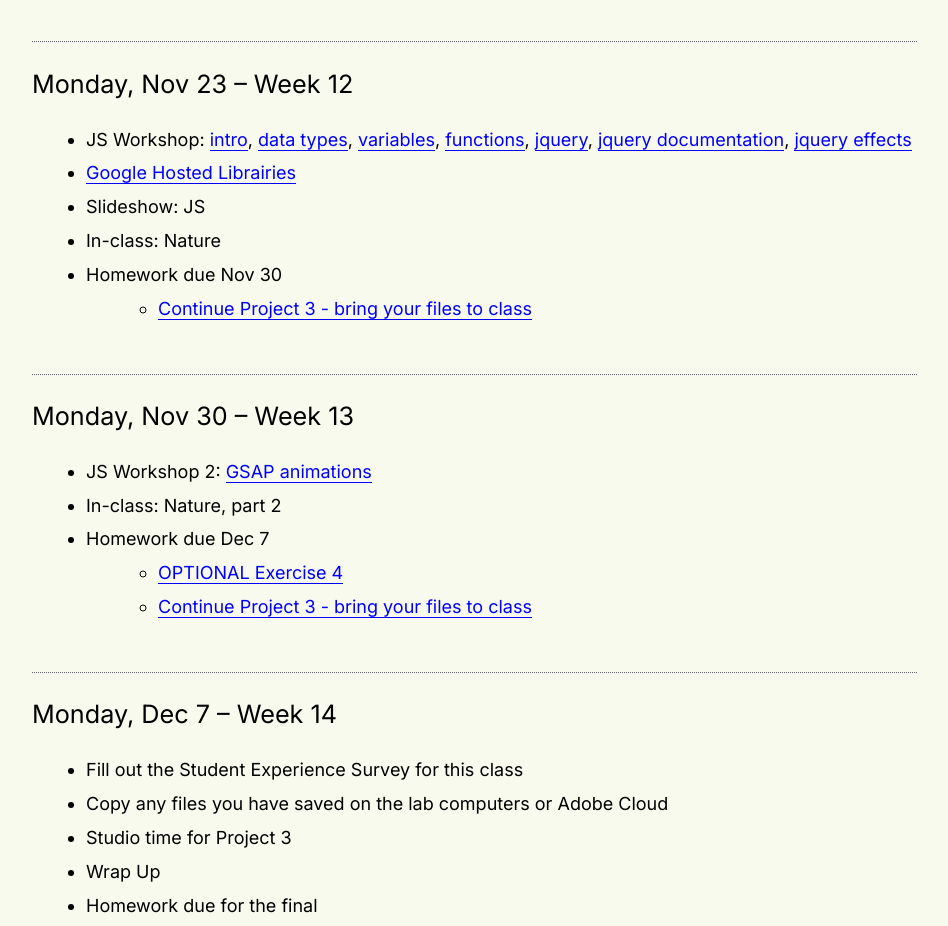
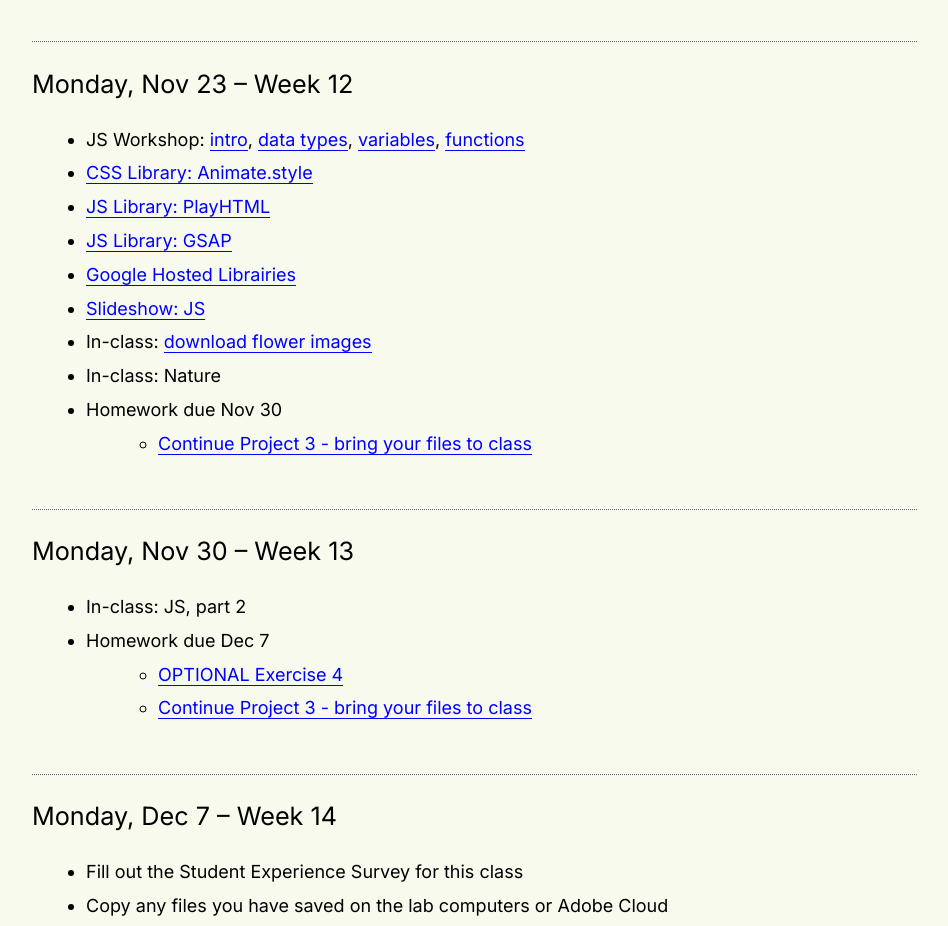
Before and after one commit to fordhamweb/fordhamweb.github.io, a plain HTML site: page index.html in a window 1280 px wide. Shown: the part 4380-5306 px from the top of the page, without its empty margins (313-1261 px from the left). Drawn offline with nearby package versions, Linux system fonts and the light colour scheme.

Commit message:
Update JS Workshop links and content for Week 12

```diff
--- a/index.html
+++ b/index.html
@@ -238,9 +238,13 @@
 <h2>Monday, Nov 23 – Week 12</h2>
   <ul>
   <!--<li>Website Pick: <a href="https://mattwilley.co.uk/" target="_blank">Matt Willey (Grace)</a></li>-->
-    <li>JS Workshop: <a href="https://www.w3schools.com/js/js_intro.asp" target="_blank">intro</a>, <a href="https://www.w3schools.com/js/js_datatypes.asp" target="_blank">data types</a>, <a href="https://www.w3schools.com/js/js_variables.asp" target="_blank">variables</a>, <a href="https://www.w3schools.com/js/js_functions.asp" target="_blank">functions</a>, <a href="https://www.w3schools.com/jquery/default.asp" target="_blank">jquery</a>, <a href="https://api.jquery.com/category/effects/" target="_blank">jquery documentation</a>, <a href="https://api.jquery.com/category/effects/" target="_blank">jquery effects</a></li>
-    <li><a href="https://developers.google.com/speed/libraries#jquery" target="_blank">Google Hosted Librairies</a></li>
-        <li>Slideshow: JS</li>
+    <li>JS Workshop: <a href="https://www.w3schools.com/js/js_intro.asp" target="_blank">intro</a>, <a href="https://www.w3schools.com/js/js_datatypes.asp" target="_blank">data types</a>, <a href="https://www.w3schools.com/js/js_variables.asp" target="_blank">variables</a>, <a href="https://www.w3schools.com/js/js_functions.asp" target="_blank">functions</a></li>
+    <li><a href="https://animate.style/" target="_blank">CSS Library: Animate.style</a></li>
+    <li><a href="https://playhtml.fun/" target="_blank">JS Library: PlayHTML</a></li>
+    <li><a href="https://gsap.com/" target="_blank">JS Library: GSAP</a></li>
+    <li><a href="https://developers.google.com/speed/libraries" target="_blank">Google Hosted Librairies</a></li>
+        <li><a href="https://docs.google.com/presentation/d/1uigszZwjpX0n4LdFXRttg-KcVBJRPmyYbQekFKWCk6Y/edit?usp=sharing" target="_blank">Slideshow: JS</a></li>
+    <li>In-class: <a href="https://fordhamweb.github.io/files/flower-images.zip">download flower images</a></li>
     <li>In-class: Nature</li>
 
 
@@ -254,8 +258,7 @@
 <!-- -->
 <h2>Monday, Nov 30 – Week 13</h2>
   <ul>
-  <li>JS Workshop 2: <a href="https://gsap.com/" target="_blank">GSAP animations</a></li>
-    <li>In-class: Nature, part 2</li>
+    <li>In-class: JS, part 2</li>
       <li>Homework due Dec 7</li>
     <ul>
       <li><a href="exercises.html#ex3">OPTIONAL Exercise 4</a></li>
```
